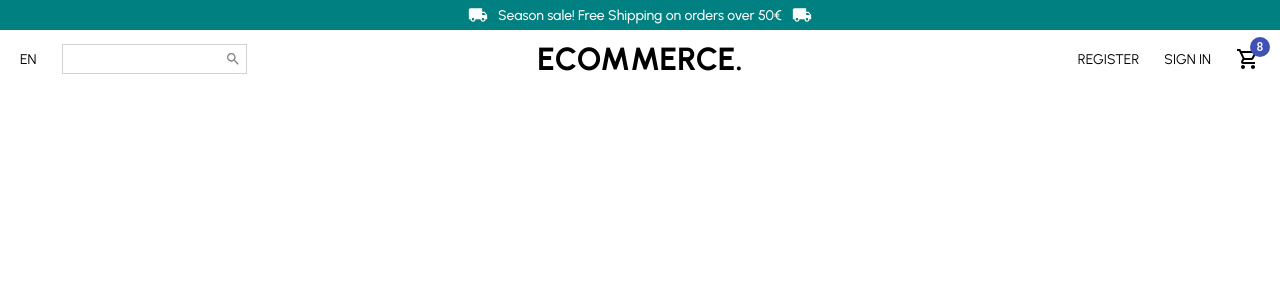
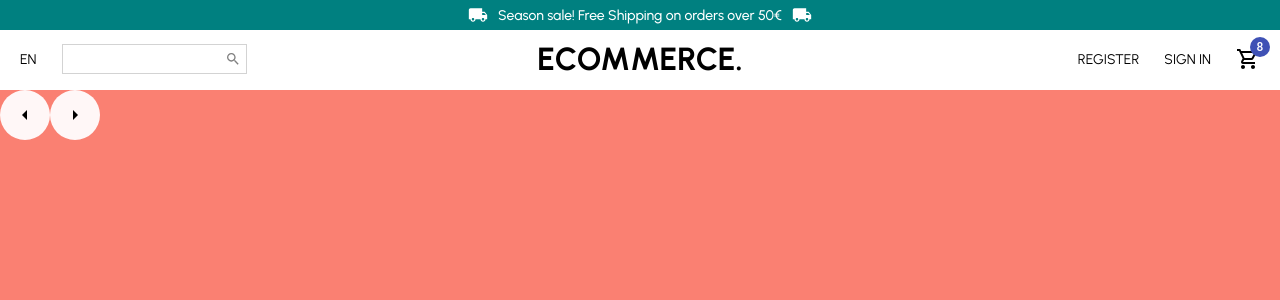
Before and after one commit to DviadFer/ecommerce-react, a React (Create React App) app: page / in a window 1280 px wide. Shown: the top 300 px of the page. Built offline with nearby package versions, Linux system fonts and the light colour scheme.

Commit message:
Creado el componente Carrousel para la Home page
Estructura base para el Carrousel de imagenees y links.

```diff
--- /dev/null
+++ b/src/components/Carrousel.jsx
@@ -0,0 +1,34 @@
+import { ArrowLeft, ArrowRight } from "@material-ui/icons"
+import styled from "styled-components"
+
+const Container = styled.div`
+    width: 100%;
+    height: 100vh;
+    display: flex;
+    background-color: salmon;
+`
+
+const Arrow = styled.div`
+    width: 50px;
+    height: 50px;
+    background-color: #fff7f7;
+    border-radius: 50%;
+    display: flex;
+    justify-content: center;
+    align-items: center;
+`
+
+const Carrousel = () => {
+  return (
+    <Container>
+        <Arrow>
+            <ArrowLeft/>
+        </Arrow>
+        <Arrow>
+            <ArrowRight/>
+        </Arrow>
+    </Container>
+  )
+}
+
+export default Carrousel
--- a/src/pages/Home.jsx
+++ b/src/pages/Home.jsx
@@ -1,4 +1,5 @@
 import React from 'react'
+import Carrousel from '../components/Carrousel'
 import Navbar from '../components/Navbar'
 import PromoBanner from '../components/PromoBanner'
 
@@ -7,6 +8,7 @@ const Home = () => {
     <div>
       <PromoBanner />
       <Navbar />
+      <Carrousel />
     </div>
   )
 }
```
